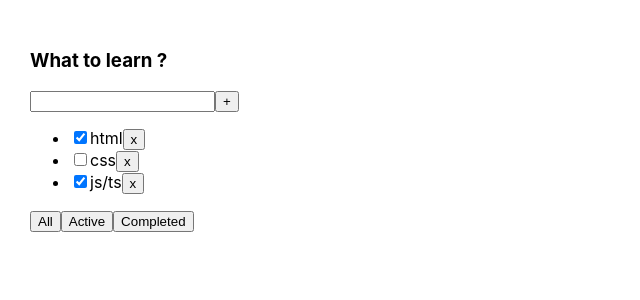
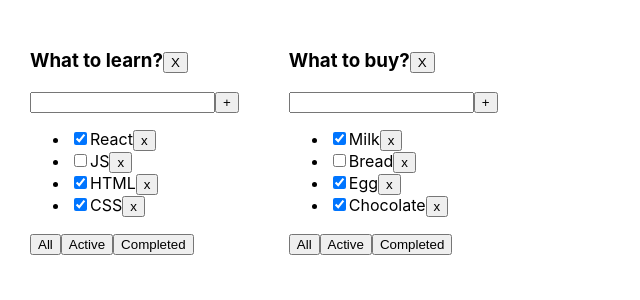
Before and after one commit to chickenday7/Todolist, a React (Create React App) app: page / in a window 1280 px wide. Shown: the top 300 px of the page, without its empty margins (0-640 px from the left). Built offline with nearby package versions, Linux system fonts and the light colour scheme.

Commit message:
just for fun

```diff
--- a/package.json
+++ b/package.json
@@ -13,7 +13,8 @@
     "react": "^16.13.1",
     "react-dom": "^16.13.1",
     "react-scripts": "3.4.1",
-    "typescript": "~3.7.2"
+    "typescript": "~3.7.2",
+    "uuidv4": "^6.2.12"
   },
   "scripts": {
     "start": "react-scripts start",
--- a/src/App.tsx
+++ b/src/App.tsx
@@ -1,74 +1,94 @@
 import React, {useState} from 'react';
 import './App.css';
 import TodoList from "./component/TodoList";
+import {v4 as uuid_v4} from "uuid";
 
 
 export type filterValuesType = 'all' | 'completed' | 'active'
 
 export type TasksType = {
-    id:number
-    title:string
-    isDone:boolean
+    id: string
+    title: string
+    isDone: boolean
 }
+
 function App() {
+    let todolistID1:string = uuid_v4()
+    let todolistID2:string = uuid_v4()
 
-    let [tasks, setTasks] = useState<Array<TasksType>>([
-        {id:1,title:'html',isDone:true},
-        {id:2,title:'css',isDone:false},
-        {id:3,title:'js/ts',isDone:true},
+    type TodoListType = Array<{ id: string, title: string, filter: filterValuesType }>
+    let [todoList, setTodoList] = useState<TodoListType>([
+        {id: todolistID1, title: 'What to learn?', filter: 'all'},
+        {id: todolistID2, title: 'What to buy?', filter: 'all'},
     ])
 
+    let [tasks, setTasks] = useState({
+            [todolistID1]: [
+                {id: uuid_v4(), title: 'React', isDone: true},
+                {id: uuid_v4(), title: 'JS', isDone: false},
+                {id: uuid_v4(), title: 'HTML', isDone: true},
+                {id: uuid_v4(), title: 'CSS', isDone: true},
+            ],
+            [todolistID2]: [
+                {id: uuid_v4(), title: 'Milk', isDone: true},
+                {id: uuid_v4(), title: 'Bread', isDone: false},
+                {id: uuid_v4(), title: 'Egg', isDone: true},
+                {id: uuid_v4(), title: 'Chocolate', isDone: true},]
+        }
+    )
 
-    let deleteTasks = (id:number):void => {
-        let filteredTasks = tasks.filter((task) => {
-            return  task.id !== id
-        })
-        setTasks(filteredTasks)
+    let removeTodolist = (todolistID:string) => {
+        let newArrayTodolists = todoList.filter(item => item.id !== todolistID)
+        setTodoList(newArrayTodolists)
+        delete tasks[todolistID]
+        setTasks({...tasks})
     }
-
-    let addTask = (text:string):void => {
-        setTasks([{id:tasks.length+1,title:text, isDone:false},...tasks])
-        setNameTask('')
+    let deleteTasks = (keyTask:string,taskID:string): void => {
+        debugger
+        tasks[keyTask] = tasks[keyTask].filter(task => task.id !== taskID)
+        setTasks({...tasks})
     }
-
-    let [nameTask, setNameTask] = useState<string>('')
-    const addSymbol = (symbol:string) => {
-      setNameTask(symbol)
+    let switchDone = (keyTasks:string,taskID:string,isDone:boolean) => {
+        tasks[keyTasks] = tasks[keyTasks].map(task => task.id === taskID ? {...task,isDone} : task)
+        setTasks({...tasks})
+    }
+    let addTask = (text: string, keyTask:string): void => {
+        debugger
+        tasks[keyTask] = [...tasks[keyTask],{id:uuid_v4(),title:text,isDone:false}]
+        setTasks({...tasks})
+    }
+    let changeFilter = (filterValue:filterValuesType,todolistID:string) => {
+        let newTodoList = todoList.map(item => item.id === todolistID ? {...item, filter:filterValue} : item)
+        setTodoList(newTodoList)
     }
 
 
+    let AllTodoLists =  todoList.map((item) => {
 
-    let [filter, setFilter] = useState<filterValuesType>('all')
-    let tasksForTodoList = tasks
+        let filteredTasks = tasks[item.id]
+        if (item.filter === 'completed'){
+            filteredTasks = filteredTasks.filter(task => task.isDone)
+        }
+        if (item.filter === 'active'){
+            filteredTasks = filteredTasks.filter(task => !task.isDone)
+        }
 
-    const changeFilter = (filterValue:filterValuesType) => {
-        setFilter(filterValue)
-    }
-
-    if (filter === 'active'){
-        tasksForTodoList = tasks.filter((task) => {
-            return !task.isDone
-        })
-    }
-    if (filter === 'completed'){
-        tasksForTodoList = tasks.filter((task) => {
-            return task.isDone
-        })
-    }
+        return <TodoList
+            key={item.id}
+            id={item.id}
+            title={item.title}
+            tasks={filteredTasks}
+            deleteTasks={deleteTasks}
+            changeFilter={changeFilter}
+            addTasks={addTask}
+            switchDone={switchDone}
+            removeTodolist={removeTodolist}
+        />
+    })
 
     return (
         <div className="App">
-            <TodoList title={'What to learn ?'}
-                      tasks={tasksForTodoList}
-                      deleteTasks = {deleteTasks}
-                      changeFilter = {changeFilter}
-                      nameTask = {nameTask}
-                      addSymbolTask = {addSymbol}
-                      addTasks = {addTask}
-
-
-
-            />
+            {AllTodoLists}
         </div>
     );
 }
--- a/src/component/ListTasks/ListTasks.tsx
+++ b/src/component/ListTasks/ListTasks.tsx
@@ -1,28 +1,33 @@
 import React from "react";
-import {filterValuesType, TasksType} from "../../App";
+import {TasksType} from "../../App";
 
 
 type ListTasks = {
+    todolistID:string
     tasks: TasksType
-    key: number
-    deleteTasks: (id:number) => void
+    key: string
+    deleteTasks: (keyTask:string,taskID:string) => void
+    switchDone: (keyTask:string, taskID:string, done:boolean) => void
 }
 
 const ListTasksMap = (props: ListTasks) => {
 
-
-    const onDeleteTask = (id:number) => {
-      props.deleteTasks(id)
+    const onDeleteTask = () => {
+        props.deleteTasks(props.todolistID,props.tasks.id)
+    }
+    const onSwitchDone = (e: React.MouseEvent<HTMLInputElement, MouseEvent>) => {
+        props.switchDone(props.todolistID, props.tasks.id, e.currentTarget.checked)
     }
 
 
-
     return (
-        <li key={props.key}>
-            <input type="checkbox" checked={props.tasks.isDone}/>
+        <li>
+            <input type="checkbox" checked={props.tasks.isDone} onClick={onSwitchDone}/>
             <span>{props.tasks.title}</span>
-            <button onClick={() => {onDeleteTask(props.tasks.id)}}>x</button>
-        </li>)
+            <button onClick={onDeleteTask}>x
+            </button>
+        </li>
+    )
 }
 
 export default ListTasksMap
--- a/src/component/TodoList.tsx
+++ b/src/component/TodoList.tsx
@@ -1,42 +1,50 @@
-import React, {ReactNode, MouseEvent} from "react";
+import React, {ReactNode, MouseEvent, ChangeEvent, useState} from "react";
 import {filterValuesType, TasksType} from "../App";
 import ListTasksMap from "./ListTasks/ListTasks";
 
 
 type TodoListProps = {
+    id:string
     title: string
-    nameTask:string
     tasks: Array<TasksType>
-    deleteTasks: (id:number) => void
-    changeFilter: (filterValue:filterValuesType) => void
-    addTasks:(text:string)=>void
-    addSymbolTask:(symbol:string)=>void
+    deleteTasks: (keyTask:string,taskID:string) => void
+    changeFilter: (filterValue:filterValuesType, todolistID:string) => void
+    addTasks:(text:string,keyTask:string)=>void
+    switchDone: (keyTask:string, taskID:string, done:boolean) => void
+    removeTodolist: (todolistID:string)=>void
 }
 
 
 const TodoList = (props: TodoListProps) => {
 
-
+    let [nameTask, setNameTask] = useState<string>('')
+    const addSymbol = (symbol: string) => {
+        setNameTask(symbol)
+    }
     let listTasks:ReactNode = props.tasks.map((elem) => <ListTasksMap tasks={elem}
+                                                                      todolistID = {props.id}
                                                                       key={elem.id}
                                                                       deleteTasks={props.deleteTasks}
-
+                                                                      switchDone = {props.switchDone}
     />)
-    const onChangeInput = (symbol:string) => {
-      props.addSymbolTask(symbol)
+    const onChangeInput = (e:ChangeEvent<HTMLInputElement>) => {
+        addSymbol(e.currentTarget.value)
     }
     const onAddTasks = () => {
-      props.addTasks(props.nameTask)
+      props.addTasks(nameTask,props.id)
     }
     const onSetFilter = (e:MouseEvent<HTMLButtonElement>) => {
-        props.changeFilter(e.currentTarget.name as filterValuesType)
+        props.changeFilter(e.currentTarget.name as filterValuesType,props.id)
+    }
+    const onRemoveTodolist = ()=>{
+        props.removeTodolist(props.id)
     }
 
     return (
         <div>
-            <h3>{props.title}</h3>
+            <h3>{props.title}<button onClick={onRemoveTodolist} >X</button></h3>
             <div>
-                <input value={props.nameTask} onChange={(e)=>{onChangeInput(e.currentTarget.value)}} />
+                <input value={nameTask} onChange={onChangeInput} />
                 <button onClick={onAddTasks}>+</button>
             </div>
             <ul>
```
Also changed, not shown: 1 other file (tests, documents, lock files or other folders).
